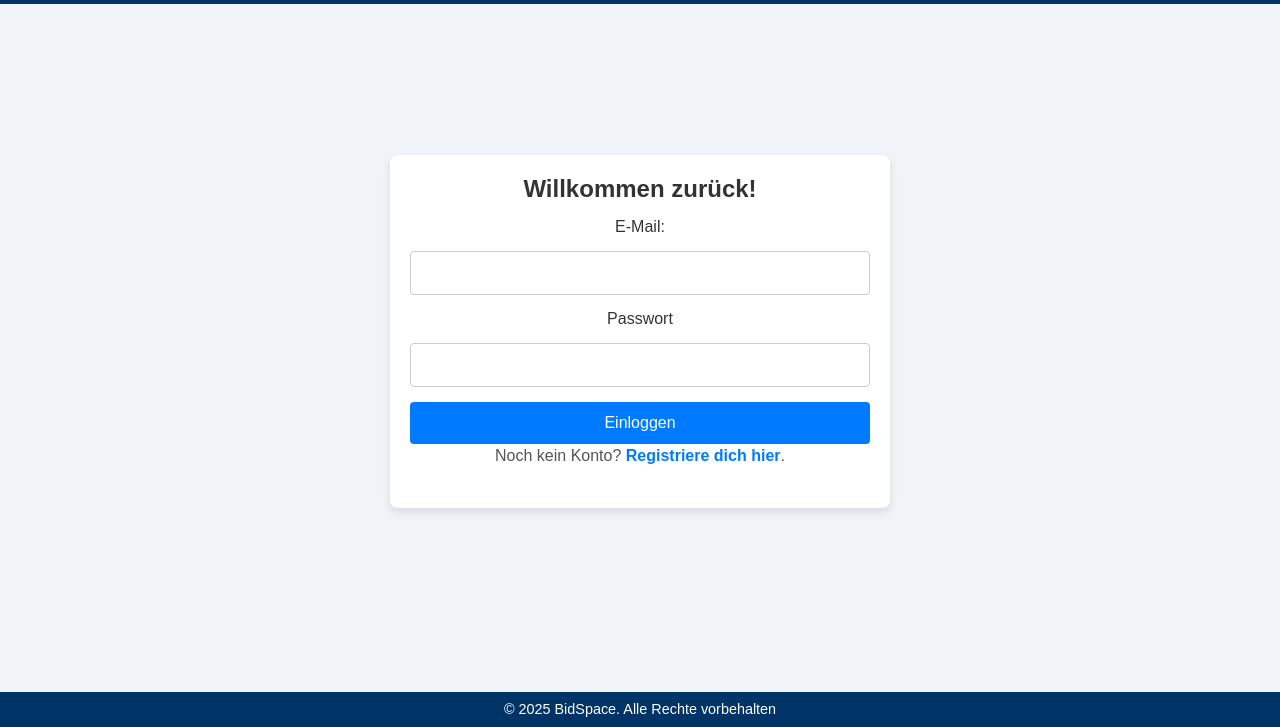
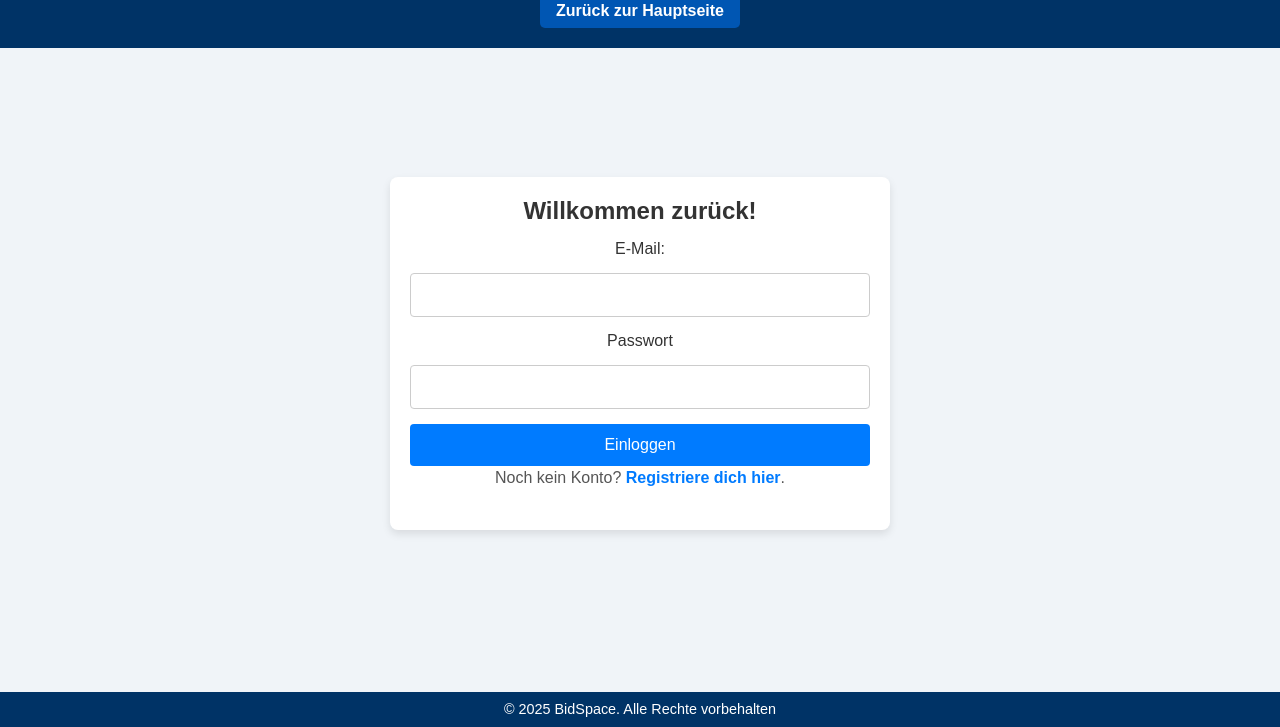
Before and after one commit to trupper61/db-internship-webpage, a plain HTML site: page auth/login.html in a window 1280 px wide. Shown: the part 73-800 px from the top of the page. Drawn offline with Linux system fonts and the light colour scheme.

Commit message:
added for auth home link

```diff
--- a/auth/auth.css
+++ b/auth/auth.css
@@ -26,6 +26,25 @@ header {
 header h1 {
     font-size: 2rem;
     margin: 0;
+}
+
+nav a {
+    display: inline-block;
+    background-color: #0056b3;
+    text-decoration: none;
+    color: white;
+    padding: 0.5rem 1rem;
+    border-radius: 5px;
+    font-size: 1rem;
+    font-weight: bold;
+    transition: background-color 0.3s ease;
+    margin-top: 10px;
+}
+
+nav a:hover {
+    background-color: #003366;
+    color: #f0f8ff;
+    text-decoration: none;
 }
 
 main {
--- a/auth/login.html
+++ b/auth/login.html
@@ -10,6 +10,9 @@
 <body>
     <header>
         <h1>BidSpace - Anmeldung</h1>
+        <nav>
+            <a href="../index.html">Zurück zur Hauptseite</a>
+        </nav>
     </header>
     <main>
         <section>
```
Also changed, not shown: auth/register.html (+3 -0 lines).
